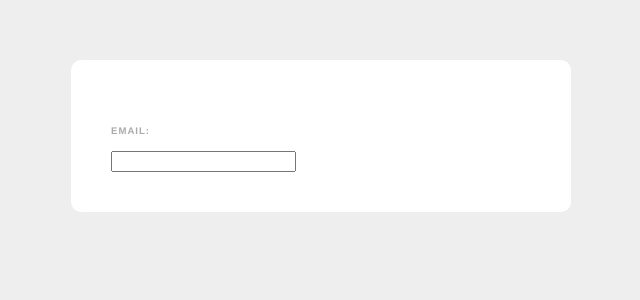
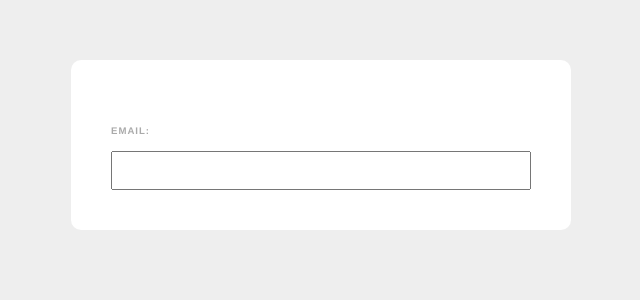
Before and after one commit to realcapobambino/vue3-ultimate, a Vue app: page / in a window 1280 px wide. Shown: the top 300 px of the page, without its empty margins (319-959 px from the left). Built offline with nearby package versions, Linux system fonts and the light colour scheme.

Commit message:
added some styles

```diff
--- a/src/components/SignUp.vue
+++ b/src/components/SignUp.vue
@@ -33,5 +33,8 @@ label {
 
 input {
     display: block;
+    padding: 10px 6px;
+    width: 100%;
+    box-sizing: border-box;
 }
 </style>
```
